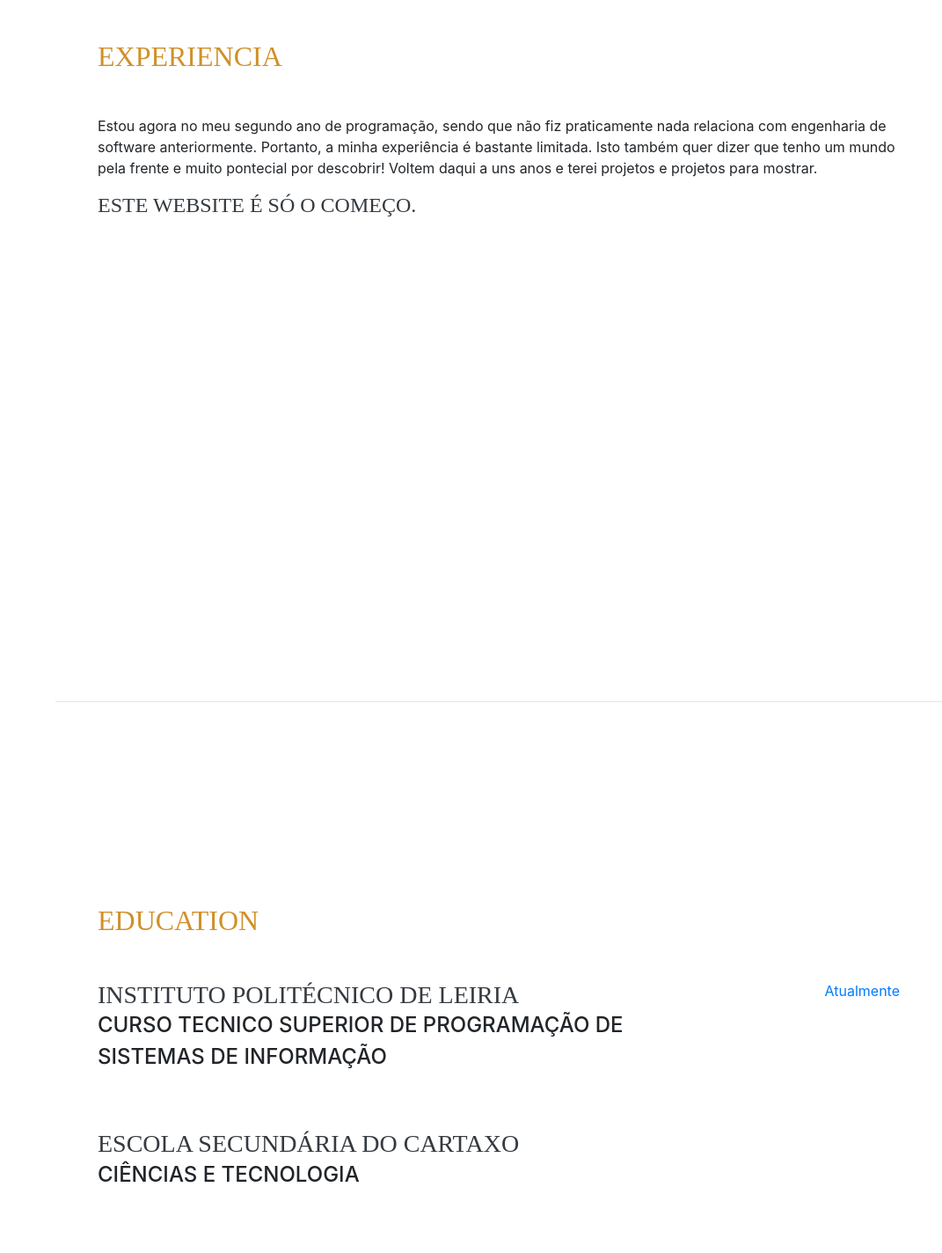
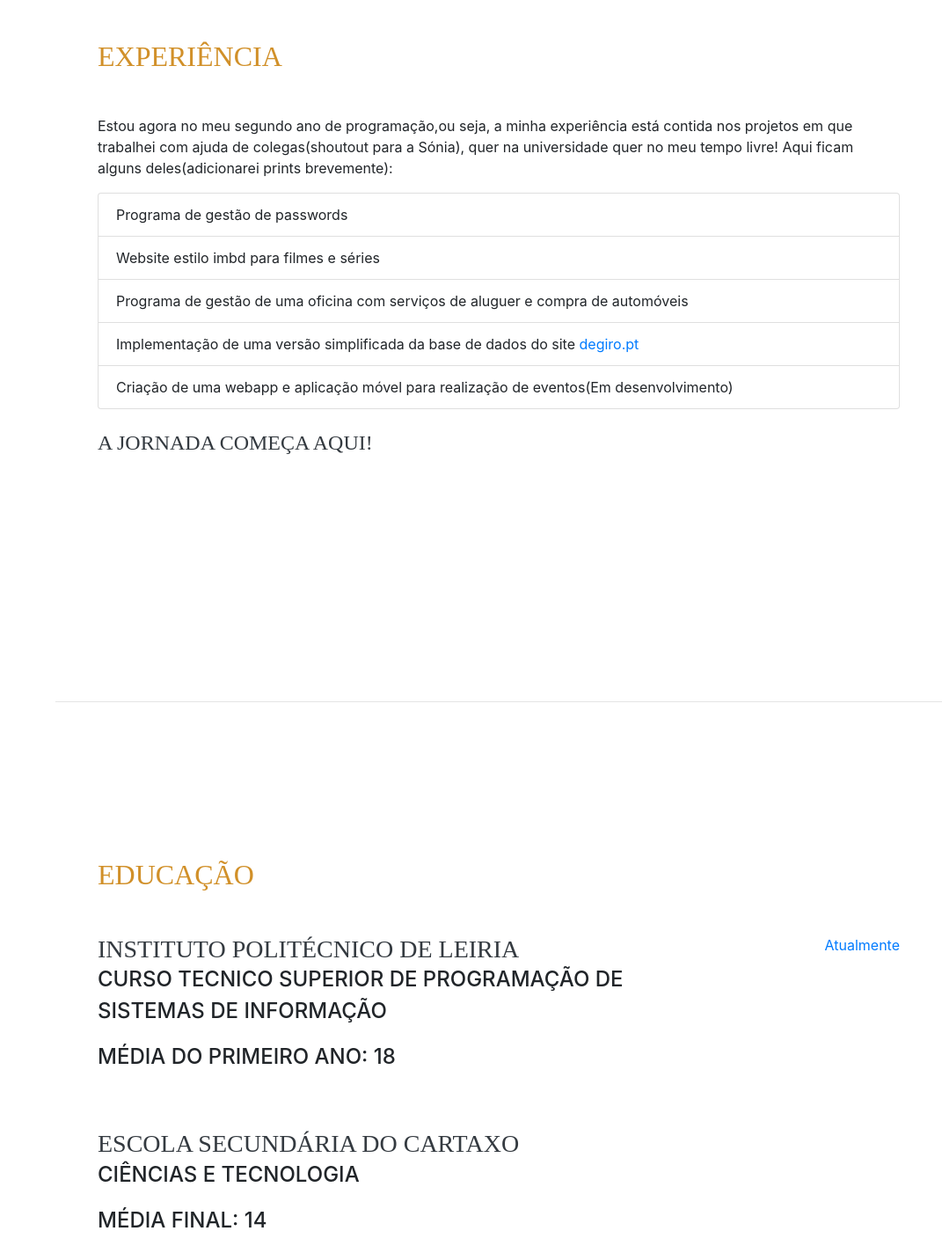
Before and after one commit to JoaoAPCasimiro/personalWebsite, a website with bundled scripts: page personalWebsite/index.html in a window 1280 px wide. Shown: the part 804-2228 px from the top of the page at 88% size, without its empty margins (209-1280 px from the left). Built offline with nearby package versions, Linux system fonts and the light colour scheme; a web font is replaced by a local one.

Commit message:
Update index.html

```diff
--- a/personalWebsite/index.html
+++ b/personalWebsite/index.html
@@ -69,7 +69,7 @@
         <p class="lead mb-5">Adoro aprender e perguntar o porquê das coisas. Se algo realmente me interessa, eu vou provavelmente perguntar como funciona em 99% das situações.
           Curioso por natureza, sou um amante da tecnologia e encontrei na programação um novo mundo para explorar e descobrir. Além de desenvolver software, tenho interesse em vendas,
           finanças pessoais e imobiliário. <br> Desenvolvimento pessoal, e não só em relação há programação, é algo que considero essencial e que tento fazer todos os dias.
-
+          <br>
           Se hoje melhorar 1%, daqui a um ano já melhorei 365%. Consegues acompanhar?</p>
         <div class="social-icons">
           <a href="https://www.linkedin.com/in/joao-casimiro/">
@@ -86,15 +86,24 @@
 
     <section class="resume-section p-3 p-lg-5 d-flex justify-content-center" id="experience">
       <div class="w-100">
-        <h2 class="mb-5">Experiencia</h2>
+        <h2 class="mb-5">Experiência</h2>
 
         <div class="resume-item d-flex flex-column flex-md-row justify-content-between mb-5">
           <div class="resume-content">
-            <p> Estou agora no meu segundo ano de programação, sendo que não fiz praticamente nada relaciona com engenharia de software anteriormente. Portanto, a minha experiência é bastante limitada.
-                Isto também quer dizer que tenho um mundo pela frente e muito pontecial por descobrir!
-                Voltem daqui a uns anos e terei projetos e projetos para mostrar.
+            <p> Estou agora no meu segundo ano de programação,ou seja, a minha experiência está contida nos projetos
+              em que trabalhei com ajuda de colegas(shoutout para a Sónia), quer na universidade quer no meu tempo livre!
+              Aqui ficam alguns deles(adicionarei prints brevemente):
             </p>
-            <h4>Este website é só o começo.</h4>
+            <!-- vao poder carregar nos items e aparece um pop up com prints do programa a funcionar-->
+            <ul class="list-group">
+              <li class="list-group-item">Programa de gestão de passwords</li>
+              <li class="list-group-item">Website estilo imbd para filmes e séries</li>
+              <li class="list-group-item">Programa de gestão de uma oficina com serviços de aluguer e compra de automóveis</li>
+              <li class="list-group-item">Implementação de uma versão simplificada da base de dados do site <a href="https://www.degiro.pt/" >degiro.pt </a></li>
+              <li class="list-group-item">Criação de uma webapp e aplicação móvel para realização de eventos(Em desenvolvimento)</li>
+            </ul>
+            <br>
+            <h4>A jornada começa aqui!</h4>
           </div>
         </div>
 
@@ -121,12 +130,13 @@
 
     <section class="resume-section p-3 p-lg-5 d-flex align-items-center" id="education">
       <div class="w-100">
-        <h2 class="mb-5">Education</h2>
+        <h2 class="mb-5">Educação</h2>
 
         <div class="resume-item d-flex flex-column flex-md-row justify-content-between mb-5">
           <div class="resume-content">
             <h3 class="mb-0">Instituto Politécnico de Leiria</h3>
             <div class="subheading mb-3">Curso tecnico superior de Programação de Sistemas de Informação</div>
+            <div class="subheading mb-3">Média do primeiro ano: 18</div>
           </div>
           <div class="resume-date text-md-right">
             <span class="text-primary">Atualmente</span>
@@ -137,6 +147,7 @@
           <div class="resume-content">
             <h3 class="mb-0">Escola Secundária do Cartaxo</h3>
             <div class="subheading mb-3">Ciências e tecnologia</div>
+            <div class="subheading mb-3">Média final: 14</div>
           </div>
         </div>
 
@@ -215,9 +226,12 @@
 
     <section class="resume-section p-3 p-lg-5 d-flex align-items-center" id="interests">
       <div class="w-100">
-        <h2 class="mb-5">Interests</h2>
-        <p>Apart from being a web developer, I enjoy most of my time being outdoors. In the winter, I am an avid skier and novice ice climber. During the warmer months here in Colorado, I enjoy mountain biking, free climbing, and kayaking.</p>
-        <p class="mb-0">When forced indoors, I follow a number of sci-fi and fantasy genre movies and television shows, I am an aspiring chef, and I spend a large amount of my free time exploring the latest technology advancements in the front-end web development world.</p>
+        <h2 class="mb-5">Interesses</h2>
+        <p>Além da criação de software, adoro jogar voleibol e fazer exercicio em geral. Estou sempre disposto a experimentar desportos novos! </p>
+        <p class="mb-0">Acho o mundo das finanças pessoais(gestão de fundos, investimentos) bastante interessante e essencial para uma vida bem
+          sucedida.</p>
+        <p>Assim os meus tempos livres consistem em ler(fiçção, desenvolvimento pessoal, finanças ou ciência), aprender mais sobre desenvolvimento
+            de software, fazer exercicio e explorar qualquer ideia interessante que me ocorra! </p>
       </div>
     </section>
 
```
